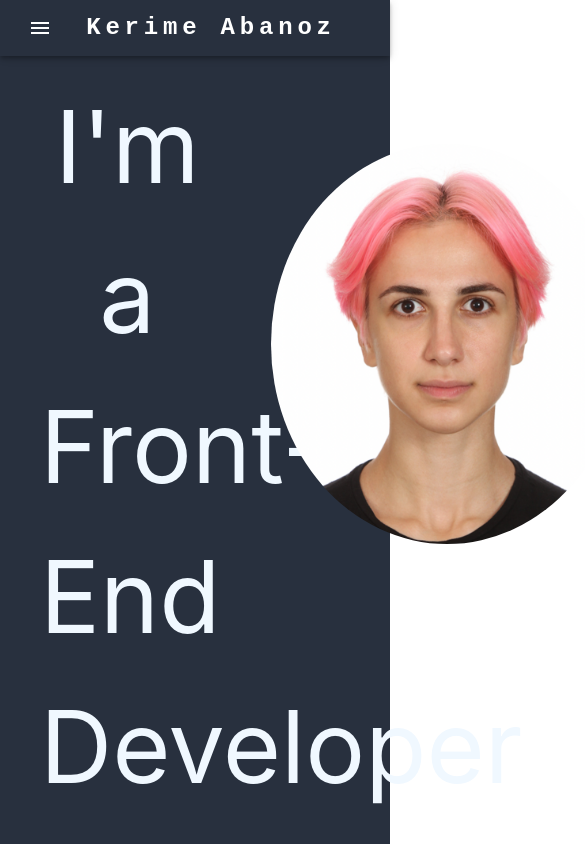
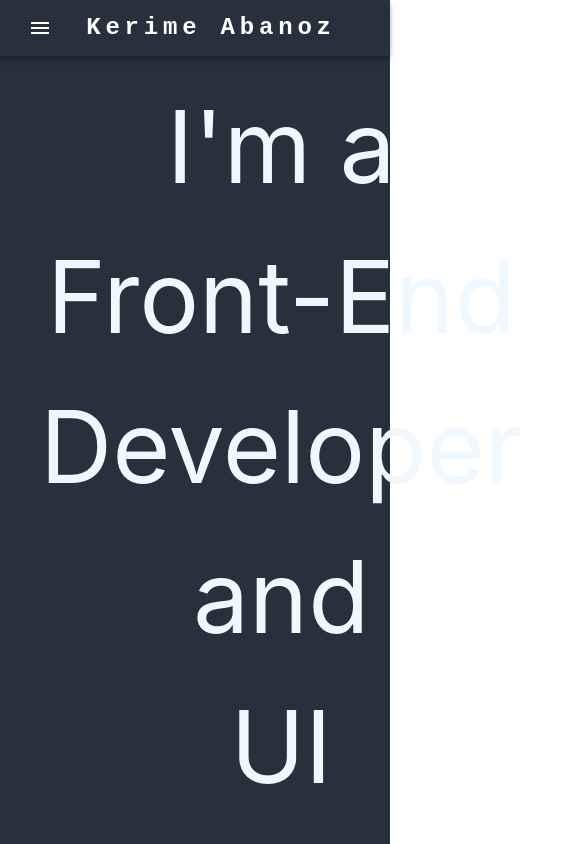
Before and after one commit to KerimeAbanoz/kerime-abanoz, a React (Create React App) app: page / in a window 390 px wide. Shown: the top 844 px of the page, 585 px wide, since content can reach past the window. Built offline with nearby package versions, Linux system fonts and the light colour scheme.

Commit message:
Home responsive

```diff
--- a/src/components/home/Home.jsx
+++ b/src/components/home/Home.jsx
@@ -8,14 +8,14 @@
   return (
     <Box sx={{ flexGrow: 1 }}>
 
-      <Grid container spacing={2}>
-        <Grid item xs={8}>
+      <Grid container spacing={{ xs: 2, md: 3 }} columns={{ xs: 4, sm: 8, md: 12 }}>
+        <Grid item xs={12} sm={12} md={6}>
           <h1 className="title">
             I'm a <br /> Front-End <br /> Developer <br /> and <br /> UI
             Designer
           </h1>
         </Grid>
-        <Grid item xs={4}>
+        <Grid item xs={12} sm={12} md={6}>
           <img src={profilePic} alt="profile pic" className="profilePic" />
         </Grid>
         <Grid item xs={12}>
```
Also changed, not shown: src/components/skills/Skills.css (deleted).
